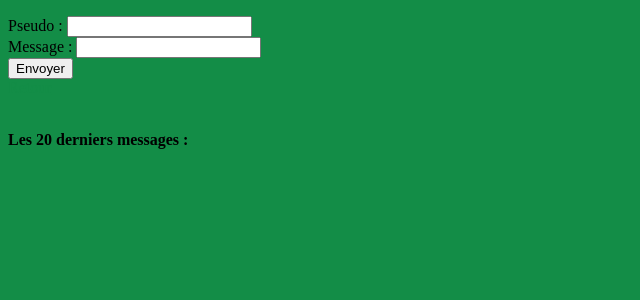
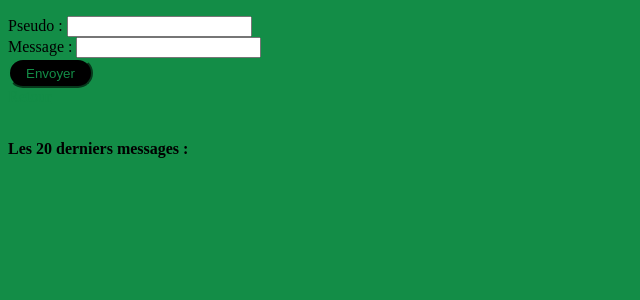
Before and after one commit to Delalandre-Clement/Tarot-Website, a PHP site: page /ChatPublic.php in a window 1280 px wide. Shown: the top 300 px of the page, without its empty margins (0-640 px from the left). Run offline with PHP 8.4, Linux system fonts and the light colour scheme; data that the repository does not hold is empty.

Commit message:
Modification du CSS

```diff
--- a/Visuel.css
+++ b/Visuel.css
@@ -3,7 +3,7 @@ body{
     background-color: rgb(19, 141, 71);
 }
 
-/* Title CSS */
+/* Titres */
 h1{
     color: rgb(180, 141, 12);
     text-align: center;
@@ -29,7 +29,7 @@ h2{
     color: rgb(19, 141, 71)
 }
 
-/* Mise en page du Menu */
+/* Mise en page du Menu Principal */
 #conteneur{
     display: flex;
     flex-direction: row;
@@ -38,14 +38,21 @@ h2{
     border-radius: 10px;
 }
 
-.element{
+.element, a{
     color: rgb(19,141,71);
 }
 
-a{
-    color: rgb(19,141,71);
+/* Mise en forme des boutons */
+input[type=submit], input[type=reset], input[type=button]{
+    background-color: black;
+    color: rgb(19, 141, 71);
+    border-radius: 15px;
+    border-color: rgb(19, 141, 71);
+    height: 30px;
+    width: 85px;
 }
 
+<<<<<<< HEAD
 /* Bas de Page */
 footer{
     background-color: black;
@@ -53,3 +60,9 @@ footer{
     text-align: center;
     background-position: 90%;
 }
+=======
+/* Mise en Forme du Formulaire d'inscription */
+table{
+    text-align: center;
+}
+>>>>>>> Visuel-Inscription
```
